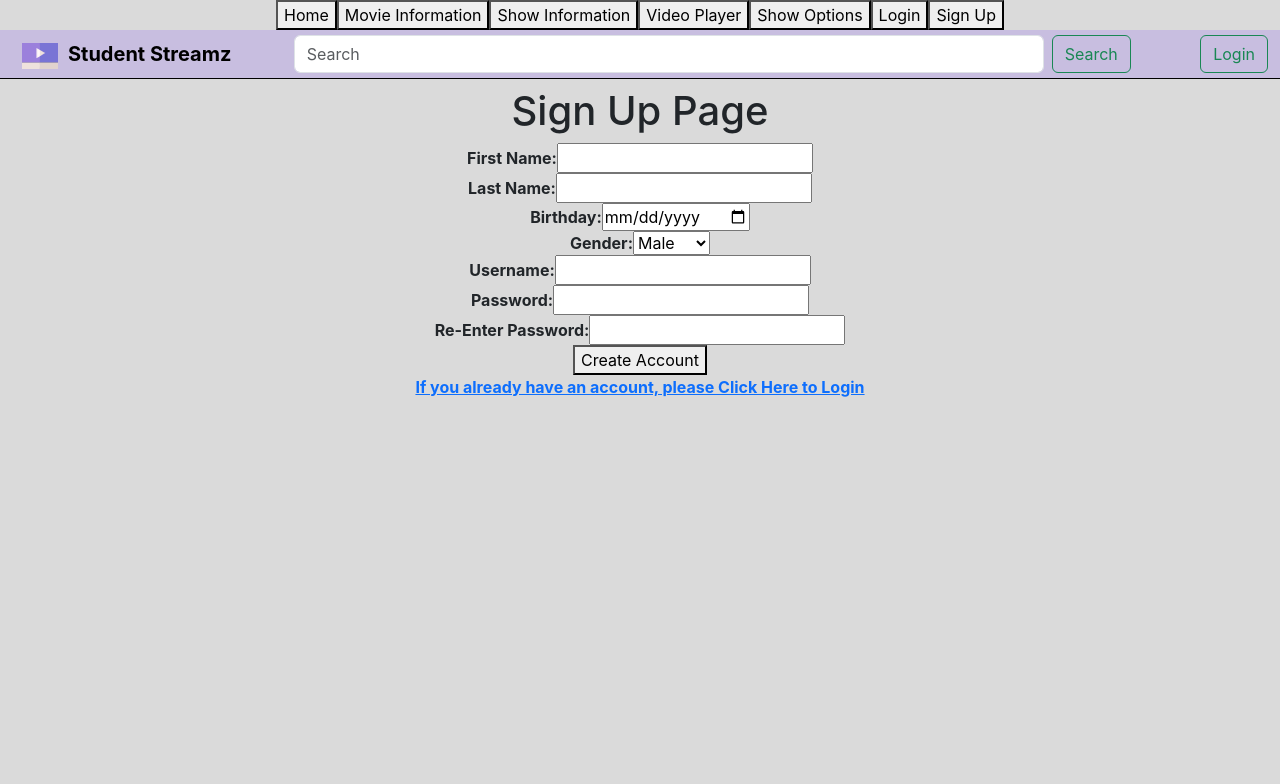
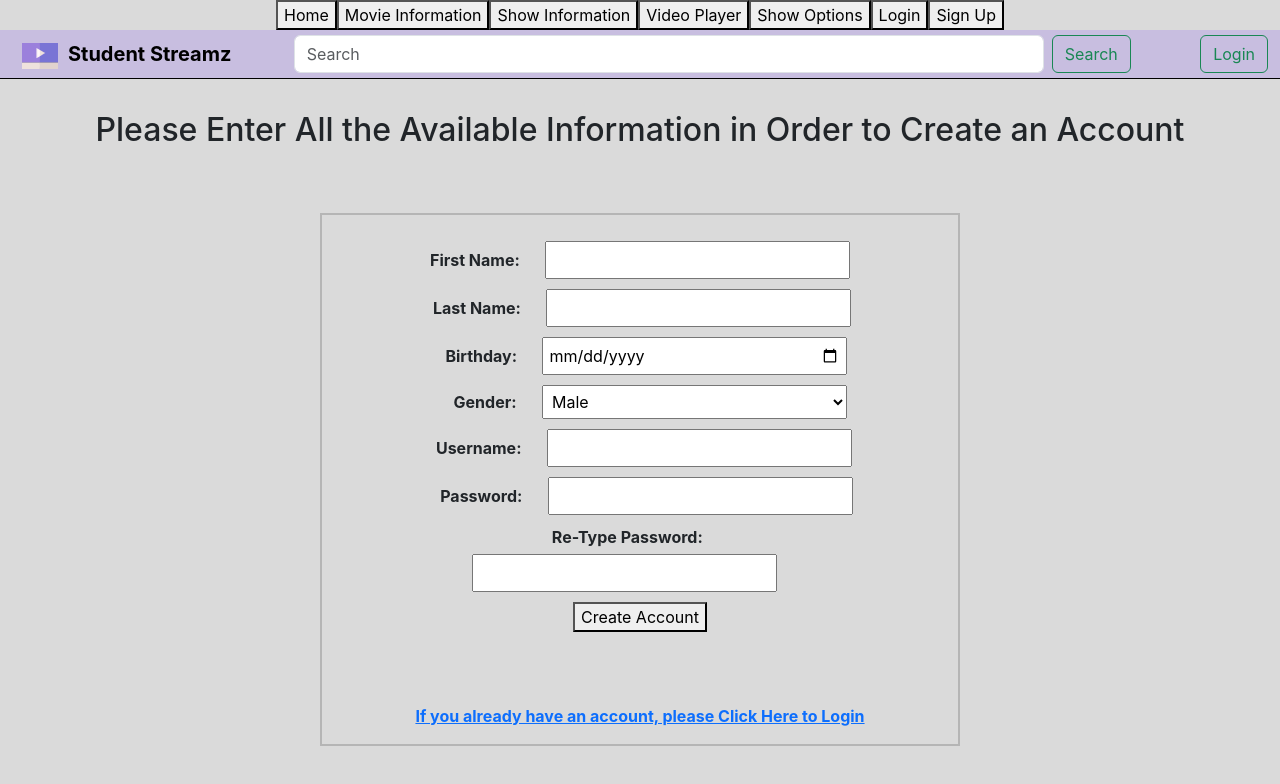
Before and after one commit to HassanBFarhat/Student_Streamz, a React (Create React App) app in the folder student_streamz/: page /#/sign_up in a window 1280 px wide. Shown: the top 784 px of the page. Built offline with nearby package versions, Linux system fonts and the light colour scheme.

Commit message:
25th: Added style sheet to both Login/SignUp pages

```diff
--- /dev/null
+++ b/student_streamz/src/Login&SignUpPage.css
@@ -0,0 +1,64 @@
+.login-container {
+    border: 2px solid #0000002c;
+    margin-left: 35%;
+    padding-right: 5%;
+    padding-left: 5%;
+    padding-top: 5%;
+    margin-right: 35%;
+    margin-top: 5%;
+}
+
+.sign-up-container {
+    border: 2px solid #0000002c;
+    margin-left: 25%;
+    padding-right: 5%;
+    padding-left: 5%;
+    padding-top: 2%;
+    margin-right: 25%;
+    margin-top: 5%;
+}
+
+#username, #password, #first-name, #last-name, #birthday, #gender, #re-entered-password, #username2, #password2 {
+    margin-bottom: 5px;
+    margin-right: 5%;
+    text-align: left;
+}
+
+#last-name {
+    margin-left: 4px;
+}
+
+#birthday {
+    margin-left: 2.5%;
+}
+
+#gender {
+    margin-left: 4%;
+}
+
+#username2 {
+    margin-left: 1.5%;
+}
+
+#password2 {
+    margin-left: 2.5%;
+}
+
+#re-entered-password {
+    margin-right: 5%;
+}
+
+#usernameInput, #passwordInput, #first-name-input, #last-name-input, #birthday-input, #gender-input, #re-entered-password-input, #username2-input, #password2-input {
+    width: 60%;
+    padding: 5px;
+    box-sizing: border-box;
+    margin-bottom: 10px;
+}
+
+#re-entered-password-input {
+    margin-right:6%;
+}
+
+#passwordInput {
+    margin-left: 4px;
+}
--- a/student_streamz/src/webpages/LoginPage.js
+++ b/student_streamz/src/webpages/LoginPage.js
@@ -1,17 +1,24 @@
+import "../Login&SignUpPage.css";
 
 function LoginPage() {
     return (
         <>
-            <h1>Login Page</h1>
-            <label>Username:</label>
-            <input type="Text"></input>
             <br />
-            <label>Password:</label>
-            <input type="Password"></input>
-            <br />
-            <button>Sign In</button>
-            <br />
-            <p><a href="#/sign_up">or Click Here to Sign Up</a></p>
+            <h2>Please Enter Username and Password if you already have an Account to Login</h2>
+            <div className="login-container">
+                <label id="username">Username:</label>
+                <input id="usernameInput" type="Text"></input>
+                <br />
+                <label id="password">Password:</label>
+                <input id="passwordInput" type="Password"></input>
+                <br />
+                <button>Sign In</button>
+                <br />
+                <br />
+                <br />
+                <br />
+                <p><a href="#/sign_up">or Click Here to Sign Up</a></p>
+            </div>
         </>
     );
 }
--- a/student_streamz/src/webpages/SignUpPage.js
+++ b/student_streamz/src/webpages/SignUpPage.js
@@ -1,36 +1,43 @@
+import "../Login&SignUpPage.css";
 
 function SignUpPage() {
     return (
         <>
-            <h1>Sign Up Page</h1>
-            <label>First Name:</label>
-            <input type="Text"></input>
             <br />
-            <label>Last Name:</label>
-            <input type="Text"></input>
+            <h2>Please Enter All the Available Information in Order to Create an Account </h2>
+            <div className="sign-up-container">
+                <label id="first-name">First Name:</label>
+                <input id="first-name-input"type="Text"></input>
                 <br />
-            <label>Birthday:</label>
-            <input type="Date"></input>
+                <label id="last-name">Last Name:</label>
+                <input id="last-name-input" type="Text"></input>
                 <br />
-            <label>Gender:</label>
-            <select>
+                <label id="birthday">Birthday:</label>
+                <input id="birthday-input" type="Date"></input>
+                <br />
+                <label id="gender">Gender:</label>
+                <select id="gender-input">
                     <option value="male">Male</option>
                     <option value="female">Female</option>
                     <option value="other">Other</option>
                 </select>
                 <br />
-            <label>Username:</label>
-            <input type="Text"></input>
+                <label id="username2">Username:</label>
+                <input id="username2-input" type="Text"></input>
                 <br />
-            <label>Password:</label>
-            <input type="Password"></input>
+                <label id="password2">Password:</label>
+                <input id="password2-input" type="Password"></input>
                 <br />
-            <label>Re-Enter Password:</label>
-            <input type="Password"></input>
+                <label id="re-entered-password">Re-Type Password:</label>
+                <input id="re-entered-password-input"type="Password"></input>
                 <br />
                 <button>Create Account</button>
                 <br />
+                <br />
+                <br />
+                <br />
                 <p><a href="#/login">If you already have an account, please Click Here to Login</a></p>
+            </div>
         </>
     );
 }
```
Lines whose indentation alone changed are shown as unchanged.
